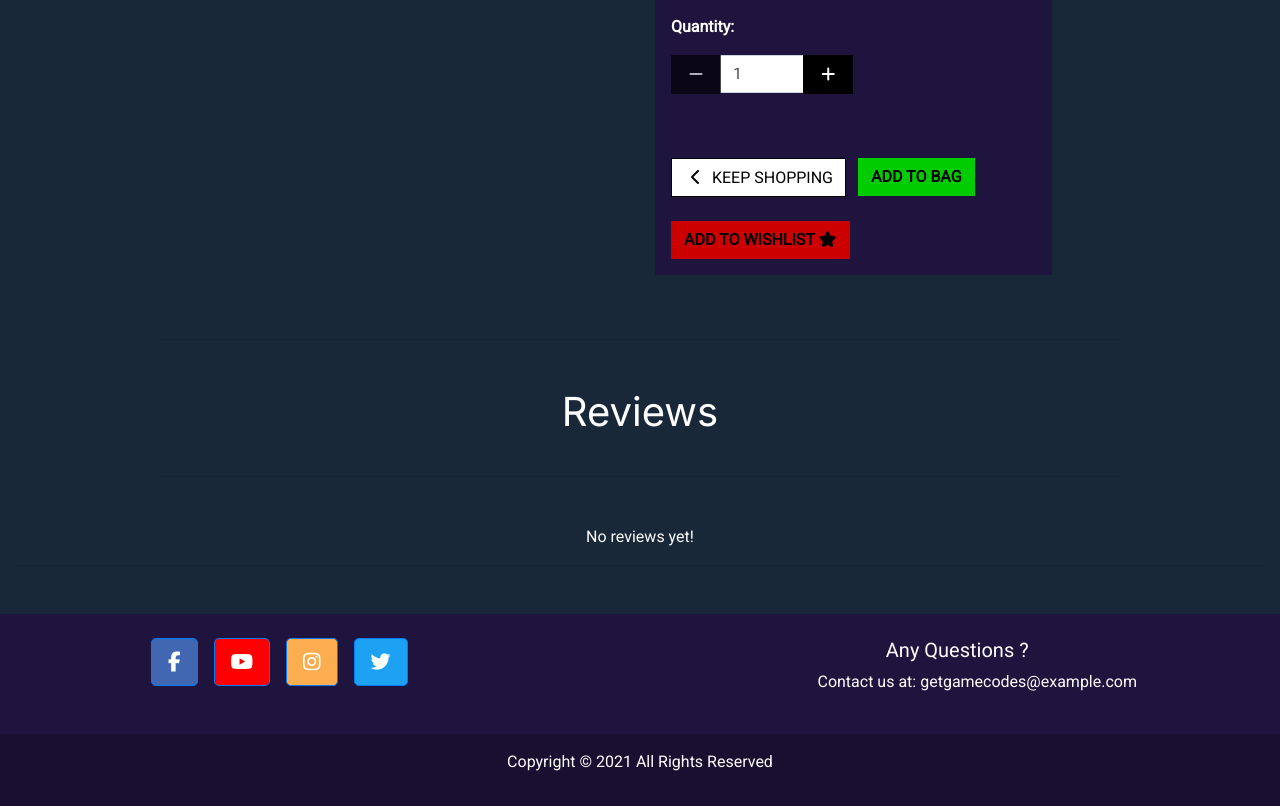
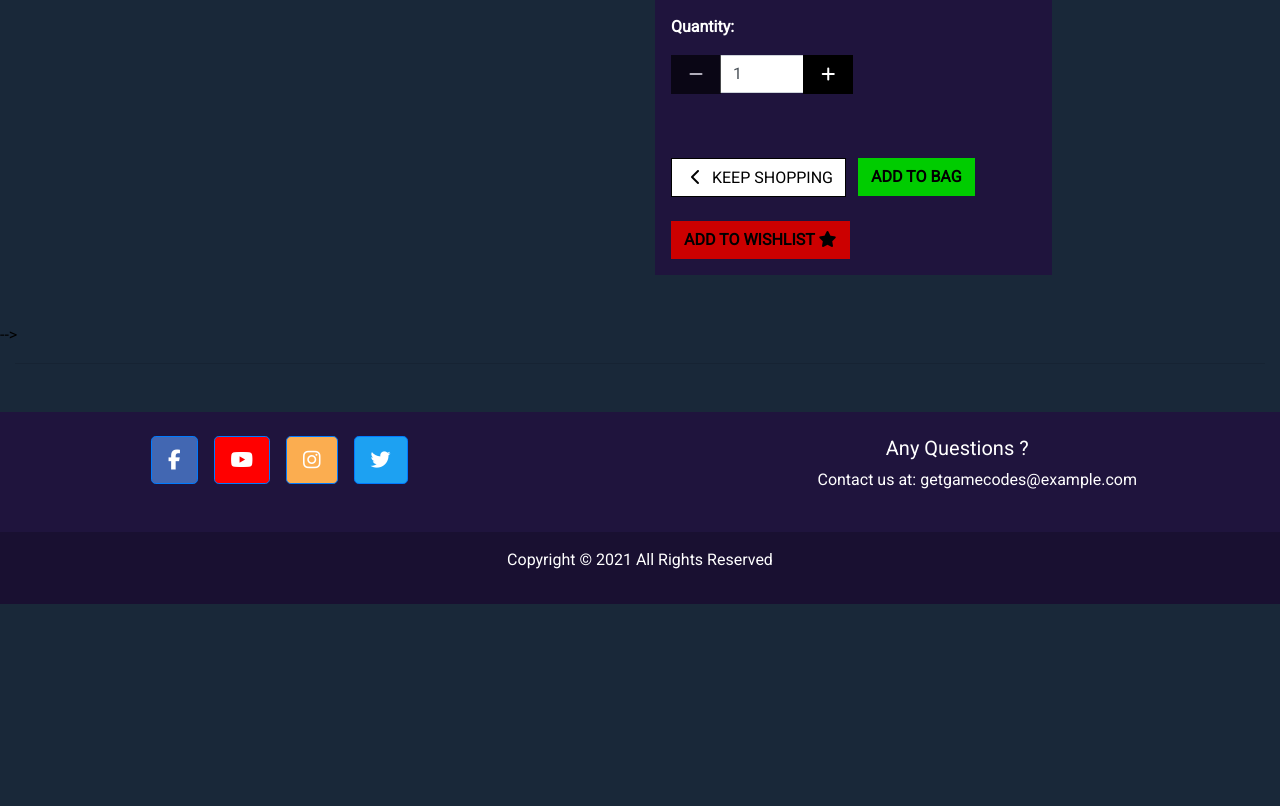
Before and after one commit to ThomasMSmit/GetGameCodes, a Django app: page /products/175/ in a window 1280 px wide. Shown: the part 1910-2716 px from the top of the page. After the commit the page ends 2514 px from the top, so only its background shows below. Run offline with Django 3.2, Linux system fonts and the light colour scheme; data comes from the database, SQL or seed files in the repository; data that the repository does not hold is empty; some libraries are stand-ins or nearby versions.

Commit message:
comment out inculde review.html for error testing

```diff
--- a/products/templates/products/product_detail.html
+++ b/products/templates/products/product_detail.html
@@ -98,7 +98,7 @@
             </div>
         </div>
     </div>
-{% include 'reviews/includes/review.html' %}
+<!-- {% include 'reviews/includes/review.html' %} -->
 {% endblock %}
 
 {% block postloadjs %}
```
